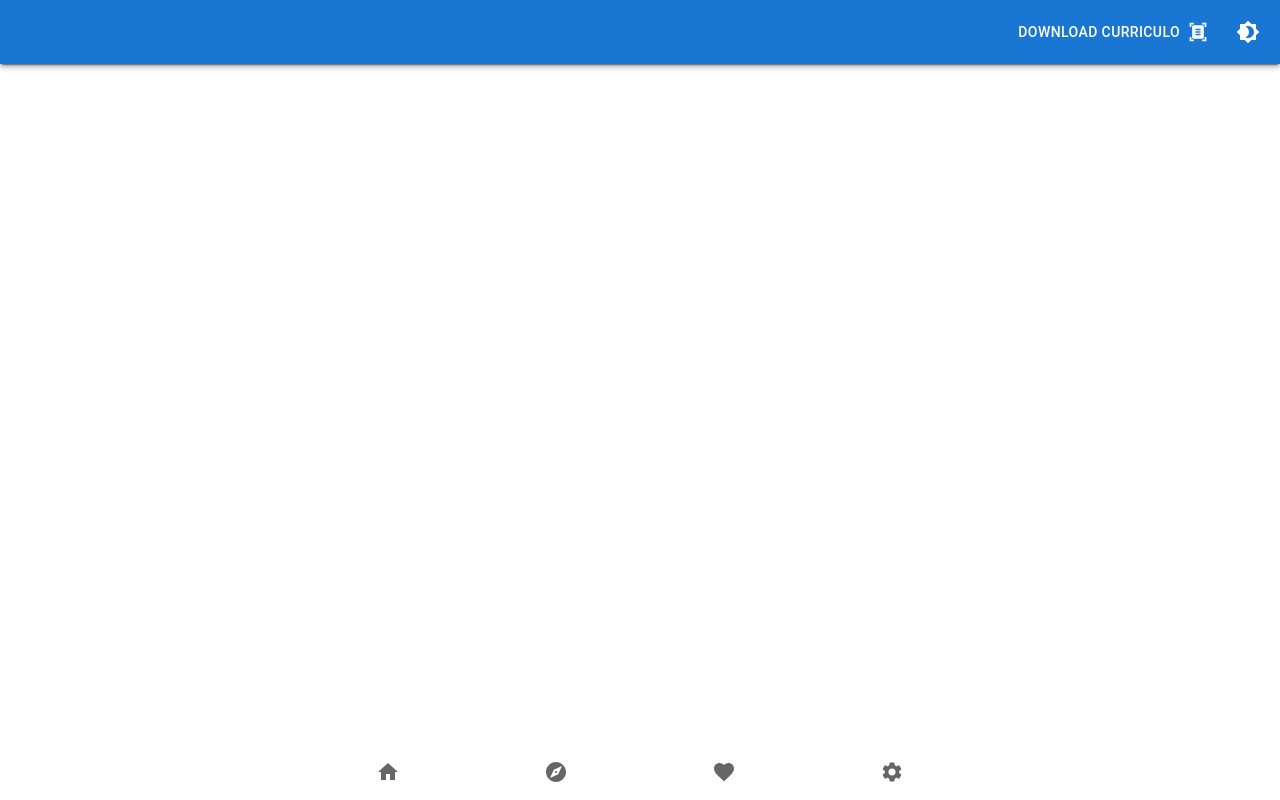
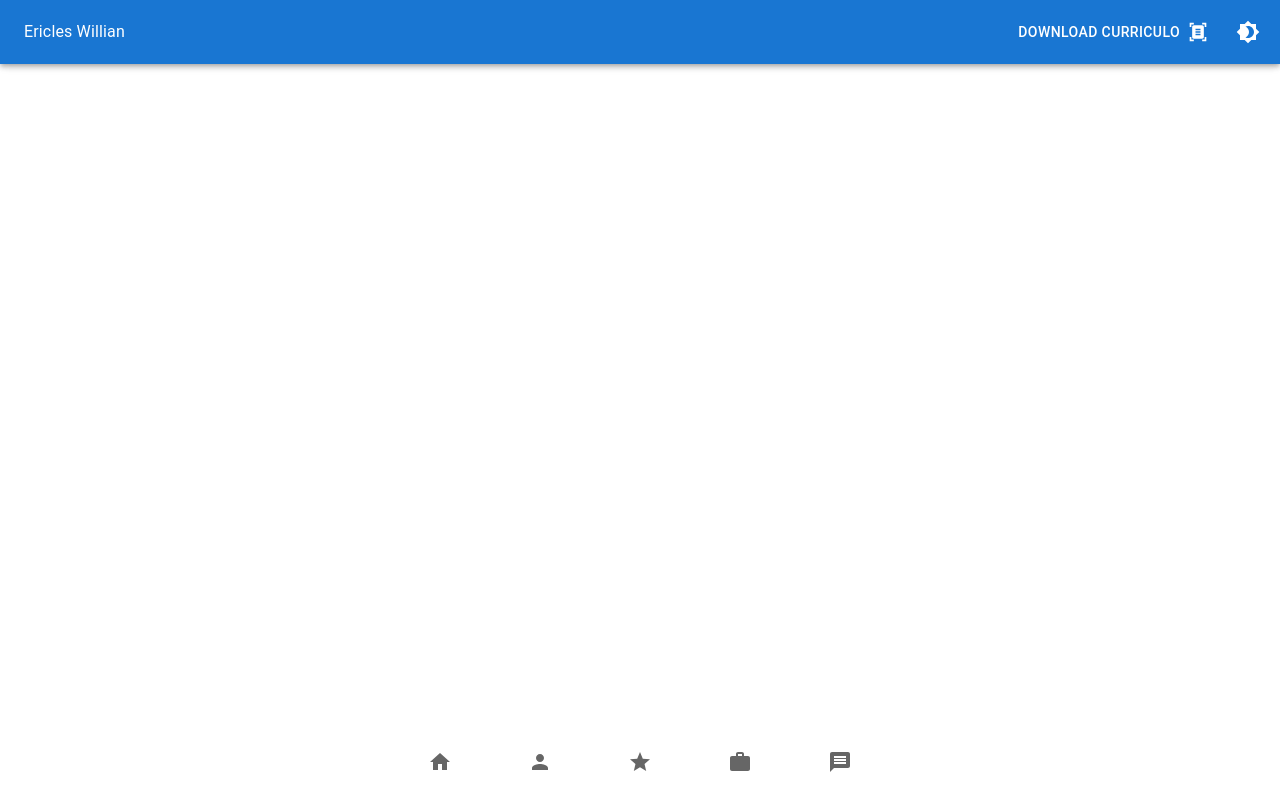
Before and after one commit to ewnsilva/portfolio, a React (Create React App) app: page / in a window 1280 px wide. Built offline with nearby package versions, Linux system fonts and the light colour scheme.

Commit message:
refactor: style adjustments

```diff
--- a/src/components/Footer/index.tsx
+++ b/src/components/Footer/index.tsx
@@ -1,13 +1,24 @@
 import { BottomNavigation, BottomNavigationAction } from "@mui/material";
-import { Home, Explore, Favorite, Settings } from "@mui/icons-material";
+import { Home, Person, Star, Work, Message } from "@mui/icons-material";
 
 export const Footer = () => (
   <BottomNavigation
-    sx={{ width: "100%", position: "fixed", bottom: 0, textAlign: "center" }}
+    sx={{
+      width: "100%",
+      position: "fixed",
+      left: "50%",
+      transform: "translateX(-50%)",
+      bottom: 10,
+      textAlign: "center",
+      maxWidth: "500px",
+      backgroundColor: "transparent",
+      borderRadius: 10,
+    }}
   >
     <BottomNavigationAction label="Home" icon={<Home />} />
-    <BottomNavigationAction label="Explore" icon={<Explore />} />
-    <BottomNavigationAction label="Favorites" icon={<Favorite />} />
-    <BottomNavigationAction label="Settings" icon={<Settings />} />
+    <BottomNavigationAction label="Person" icon={<Person />} />
+    <BottomNavigationAction label="Star" icon={<Star />} />
+    <BottomNavigationAction label="Work" icon={<Work />} />
+    <BottomNavigationAction label="Message" icon={<Message />} />
   </BottomNavigation>
 );
--- a/src/components/Header/index.tsx
+++ b/src/components/Header/index.tsx
@@ -5,6 +5,7 @@ import {
   Toolbar,
   IconButton,
   Tooltip,
+  Typography,
 } from "@mui/material";
 import { Brightness4, DarkMode, DocumentScanner } from "@mui/icons-material";
 
@@ -19,8 +20,10 @@ export const Header = () => {
 
   return (
     <Box>
-      <AppBar position="static" sx={{ flexGrow: 1 }}>
-        <Toolbar sx={{ display: "flex", justifyContent: "end" }}>
+      <AppBar position="fixed" sx={{ flexGrow: 1 }}>
+        <Toolbar sx={{ display: "flex", justifyContent: "space-between" }}>
+          <Typography>Ericles Willian</Typography>
+          <Box display={"flex"} justifyContent={"end"}>
             <Tooltip title="Download Currículo">
               <Button
                 color="inherit"
@@ -42,6 +45,7 @@ export const Header = () => {
                 <Brightness4 />
               </IconButton>
             </Tooltip>
+          </Box>
         </Toolbar>
       </AppBar>
     </Box>
```
Lines whose indentation alone changed are shown as unchanged.
